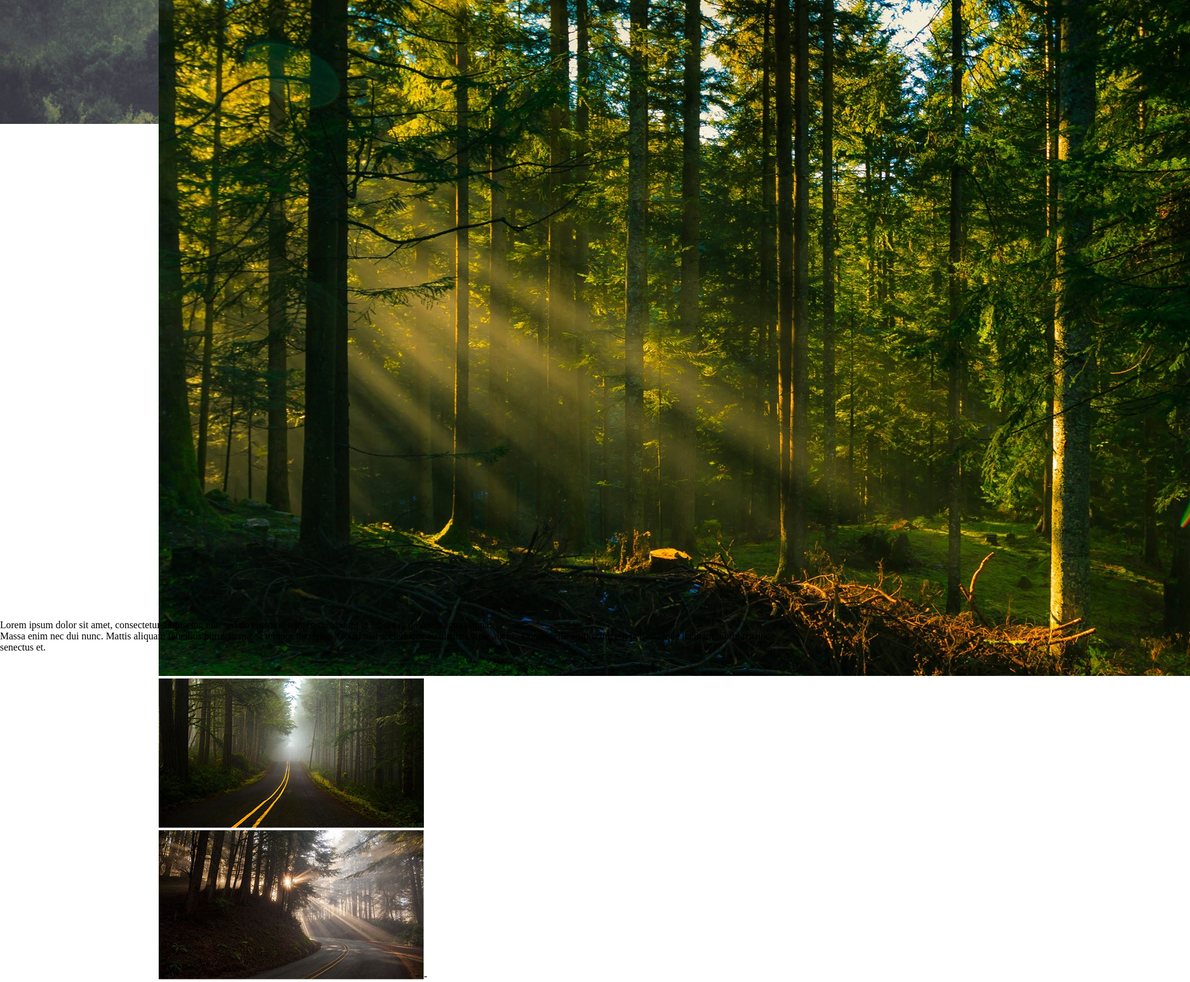
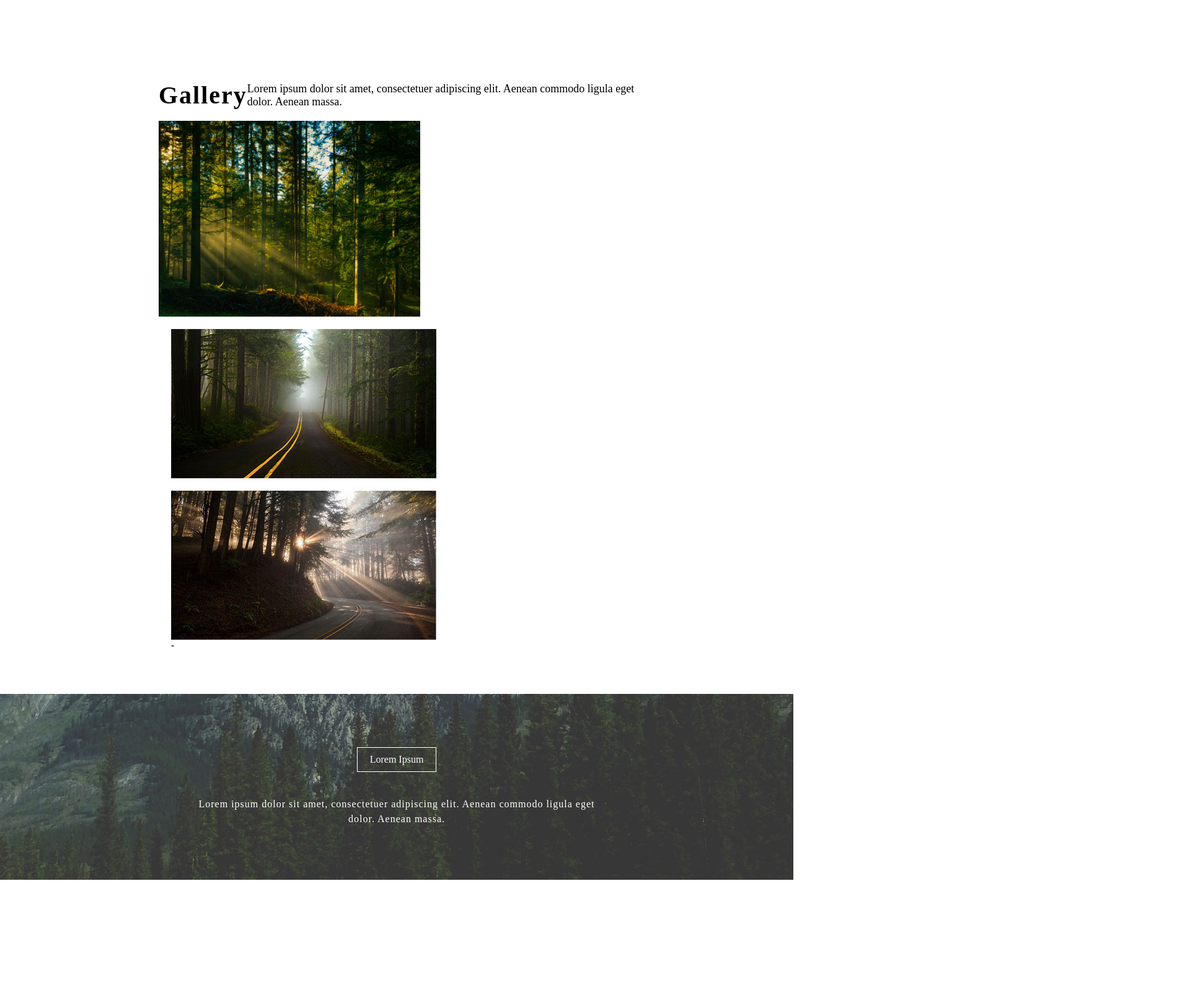
Before and after one commit to Igor12345123/Igor12345123.github.io, a plain HTML site: page Project-3-module-material/index.html in a window 1280 px wide. Shown: the part 600-2185 px from the top of the page at 62% size, 1920 px wide, since content can reach past the window. After the commit the page ends 2020 px from the top, so only its background shows below. Drawn offline with Linux system fonts and the light colour scheme.

Commit message:
Add files via upload

```diff
--- a/Project-3-module-material/css/main.css
+++ b/Project-3-module-material/css/main.css
@@ -6,37 +6,37 @@
 
 @font-face {
 	font-family: Roboto;
-	src: url(../fonts/Roboto-Regular.ttr);
+	src: url(../fonts/Roboto-Regular.ttf);
 }
-
 html, body, main {
 	height:100%;
 	font-family:RobotoR;
 }
 
 .first {
-	height:100%;
-	background-image:url(../img/img1.jpg);
+	height:75%;
+	background-image: url(../img/img1.jpg);
 	background-position:center;
 	-webkit-background-size:cover;
 	background-size:cover;
+	margin-bottom:15%;
 }
 
 .first p {
 	color:white;
-
 }
 
 .tourism {
 	width:100%;
 	text-align:center;
-	padding-top:20px;
+	padding-top:80px;
+	font-size:20px;
 }
-
 .text-container {
 	width:40%;
 	margin-left:15%;
 	margin-right:15%;
+	margin-top: 10%
 }
 
 .first-line {
@@ -47,28 +47,103 @@ html, body, main {
 	opacity:0.5;
 	line-height:1;
 }
-.second-line {
+.second-line{
 	text-transform:uppercase;
 	font-size:64px;
 	line-height:1;
 	font-weight:bold;
 	letter-spacing:5px;
 }
-
-.third-line {
+.third-line{
 	font-size:20px;
 }
 
 .second {
 	height:100%;
 	display:flex;
+	justify-content: center;
+	-ms-align-items:center;
+	align-items:center;
+	margin-bottom: 10%
+
+}
+.gallery-container {
+	width:60%;
+	max-width: 1000px;
+}
+
+.img-container {
+	width:100%;
+	display:flex;
+	-ms-align-items:flex-start;
+	align-items:flex-start;
+}
+
+img {
+	display:block;
+	max-width:100%;
+	height:auto;
+}
+
+.img1 {
+	width:55%;
+	margin-bottom:20px;
+}
+
+.wrapper {
+	margin-left:20px;
+}
+
+.img2 {
+	margin-bottom:20px;
+}
+
+.gallery-text {
+	/*color:white;*/
+	display:flex;
+	justify-content: space-between;
+	-ms-align-items:center;
+	align-items:center;
+	margin-bottom:20px;
+}
+
+.gallery-header {
+	font-size:40px;
+	font-weight:bold;
+	letter-spacing:2px;
+	line-height:1;
+}
+
+.gallery-p {
+	font-size:18px;
+}
+
+.last-container {
+	display:flex;
 	justify-content:center;
 	-ms-align-items:center;
 	align-items:center;
+	flex-direction:column;
+	height:300px;
+	padding:0 25%;
+	background-image:url(../img/img3.jpg);
+	background-position:center;
+	-webkit-background-size:cover;
+	background-size:cover;
 }
 
-.gallery-container {
-	width:60%;
-	max-width:1000px;
+.last-header {
+	color:white;
+	font-size:16px;
+	padding:10px 20px;
+	border:1px solid white;
+	margin-bottom: 40px;
+}
 
+.last-text {
+	color:white;
+	font-size:16px;
+	text-align:center;
+	line-height: 1.5;
+	letter-spacing:1px;
 }
--- a/Project-3-module-material/index.html
+++ b/Project-3-module-material/index.html
@@ -1,5 +1,5 @@
 <!DOCTYPE html>
-<html lang="en">
+<html lang="ru">
 <head>
 	<meta charset="UTF-8">
 	<title>Tourism</title>
@@ -8,7 +8,7 @@
 <body>
 	<main>
 		<div class="container first">
-			<p class = "tourism">Tourism</p>
+			<p class = "tourism"></p>
 			<div class="text-container">
 				<p class = "first-line">explore the</p>
 				<p class = "second-line">deep forest</p>
@@ -31,9 +31,9 @@
 			</div>
 		</div>
 		<div class="container third">
-			<div class="last-container">
-				<p class="last-header">Lorem ipsum dolor sit amet, consectetur adipiscing elit, sed do eiusmod tempor incididunt ut labore et dolore magna aliqua.</p>
-				<p class="last-text">Massa enim nec dui nunc. Mattis aliquam faucibus purus in massa tempor nec feugiat. Nisl nisi scelerisque eu ultrices vitae auctor. Consectetur adipiscing elit pellentesque habitant morbi tristique senectus et.</p>
+			<div class ="last-container">
+				<p class = "last-header">Lorem Ipsum</p>
+				<p class = "last-text">Lorem ipsum dolor sit amet, consectetuer adipiscing elit. Aenean commodo ligula eget dolor. Aenean massa.</p>
 			</div>
 		</div>
 	</main>
```
